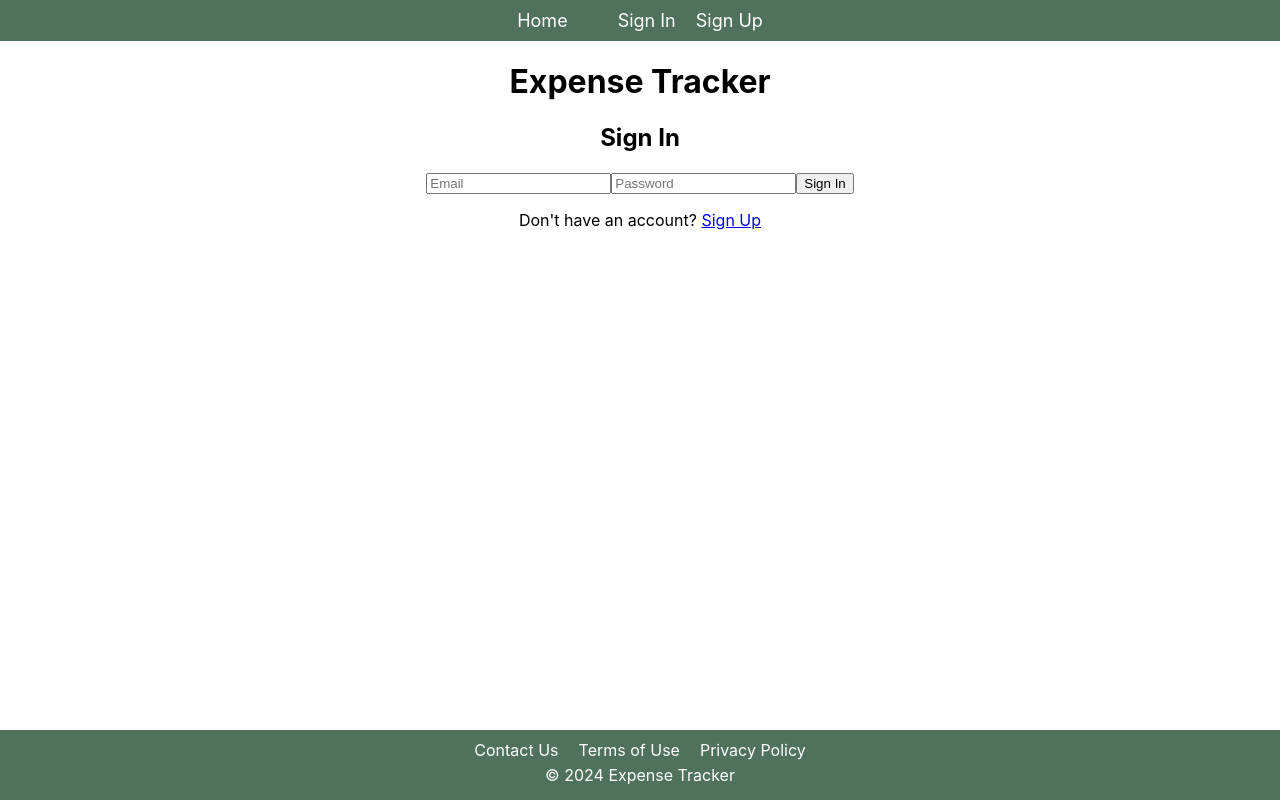
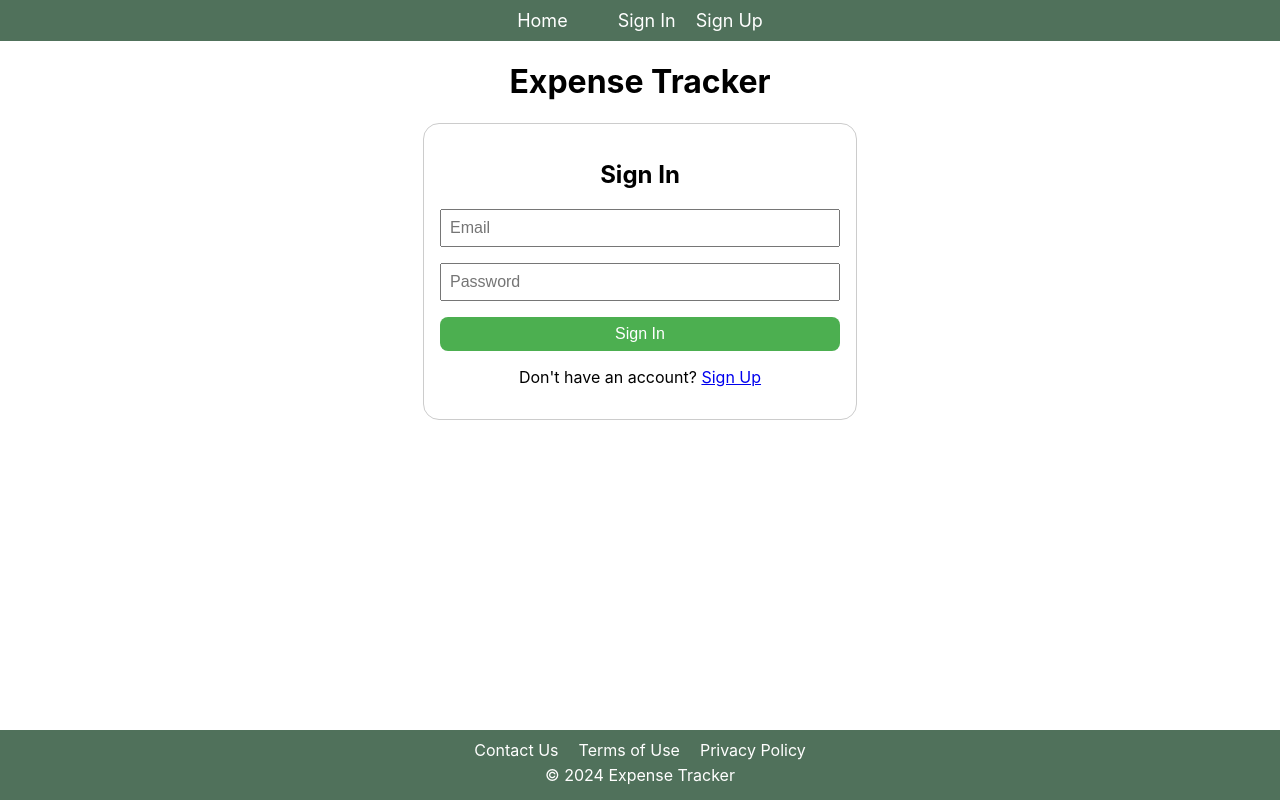
Before and after one commit to sahomelabs/exptest, a React (Create React App) app: page /signin in a window 1280 px wide. Built offline with nearby package versions, Linux system fonts and the light colour scheme.

Commit message:
add css for signin page

```diff
--- /dev/null
+++ b/src/Components/SignIn/SignIn.css
@@ -0,0 +1,41 @@
+/* src/Components/SignIn/SignIn.css */
+.signin {
+    max-width: 400px;
+    margin: auto;
+    padding: 1em;
+    border: 1px solid #ccc;
+    border-radius: 1em;
+  }
+
+  .signin h2 {
+    text-align: center;
+  }
+
+  .signin form {
+    display: flex;
+    flex-direction: column;
+  }
+
+  .signin input {
+    margin-bottom: 1em;
+    padding: 0.5em;
+    font-size: 1em;
+  }
+
+  .signin button {
+    padding: 0.5em;
+    font-size: 1em;
+    background-color: #4CAF50;
+    color: white;
+    border: none;
+    border-radius: 0.5em;
+    cursor: pointer;
+  }
+
+  .signin button:hover {
+    background-color: #45a049;
+  }
+
+  .signin p {
+    text-align: center;
+  }
--- a/src/Components/SignIn/SignIn.jsx
+++ b/src/Components/SignIn/SignIn.jsx
@@ -1,6 +1,7 @@
 import React, { useState } from 'react';
 import { useNavigate } from 'react-router-dom';
 import { Link } from 'react-router-dom';
+import './SignIn.css';
 
 const SignIn = ({ setIsAuthenticated }) => {
   const [email, setEmail] = useState('');
```
